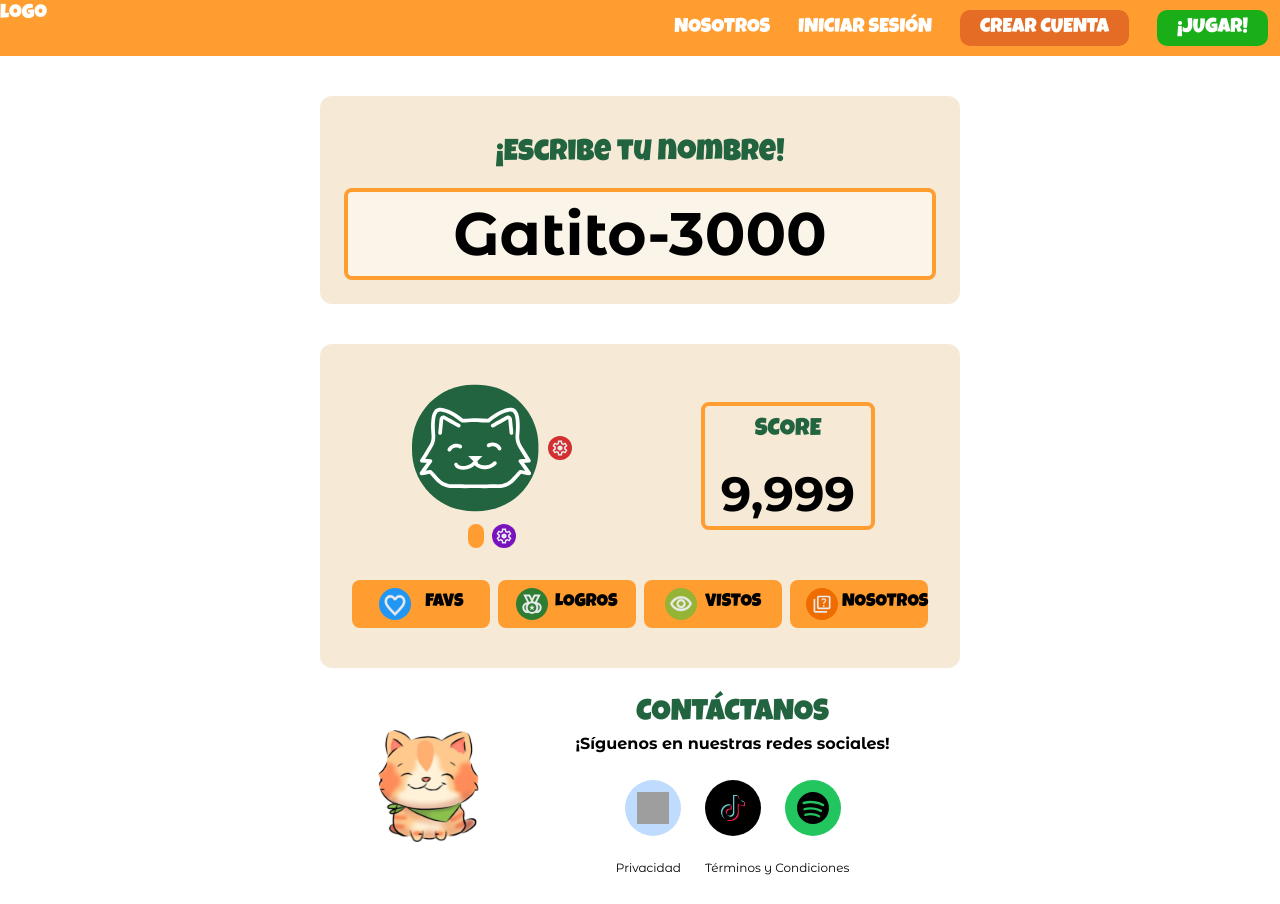
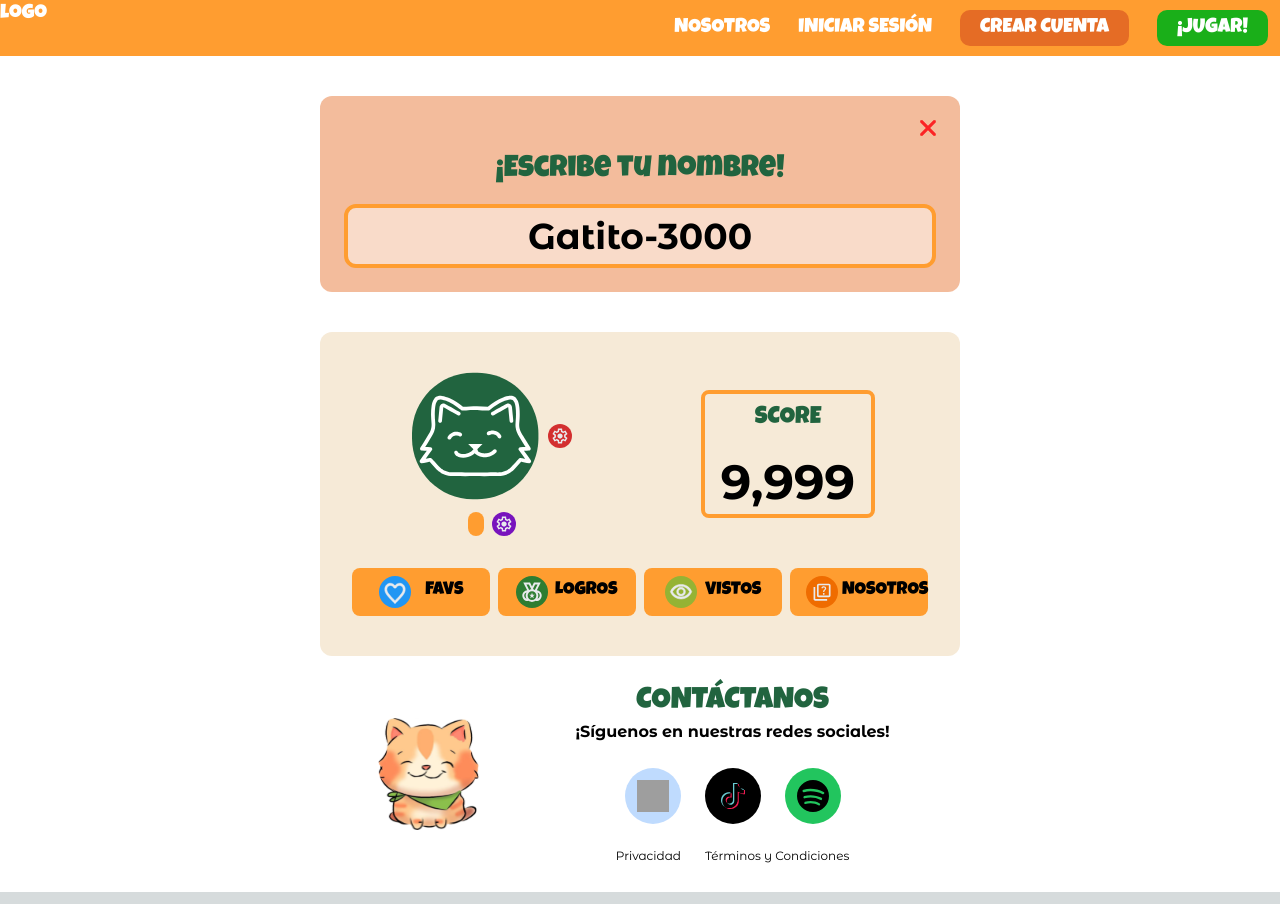
Before and after one commit to Randomlandia/frontend, a Next.js app: page /user in a window 1280 px wide. Built offline with nearby package versions, Linux system fonts and the light colour scheme; grey boxes are pictures that could not be loaded; a web font is replaced by a local one.

Commit message:
modal user name ready, missing button

```diff
--- a/components/UserName.jsx
+++ b/components/UserName.jsx
@@ -1,20 +1,26 @@
 export default function UserName() {
   return (
-    <div className=" bg-oldwhite rounded-xl p-6 mt-10 h-4/5 w-[350px] md:w-4/5 lg:w-1/2 mx-auto">
-      <div className="p-4">
+    <div className="flex flex-col bg-dorange bg-opacity-45 rounded-xl p-6 mt-10 h-4/5 w-[350px] md:w-4/5 lg:w-1/2 mx-auto">
+      <div className="flex flex-row justify-end">
+        <img src="/close.svg" alt="close" className="h-4 w-4" />
+      </div>
+
+      {/* TITULO DEL MODAL */}
+      <div className="flex flex-row p-4 justify-center">
         <p className="font-lucky text-dgreen text-center text-3xl">
           ¡Escribe tu nombre!
         </p>
       </div>
 
-      <div className=" rounded-lg border-4 border-lorange bg-white bg-opacity-45 p-3 ">
-        <div>
-          <p className="font-mont text-black font-semibold text-center text-6xl">
-            Gatito-3000
-          </p>
-        </div>
-        <div></div>
+      {/* INPUT PARA NOMBRE USER */}
+      <div className=" flex flex-col rounded-xl border-4 border-lorange bg-white bg-opacity-45 p-2">
+        <p className="font-mont text-black font-semibold text-center text-4xl">
+          Gatito-3000
+        </p>
       </div>
+
+      {/* BOTÓN GUARDAR */}
+      <div></div>
     </div>
   );
 }
```
